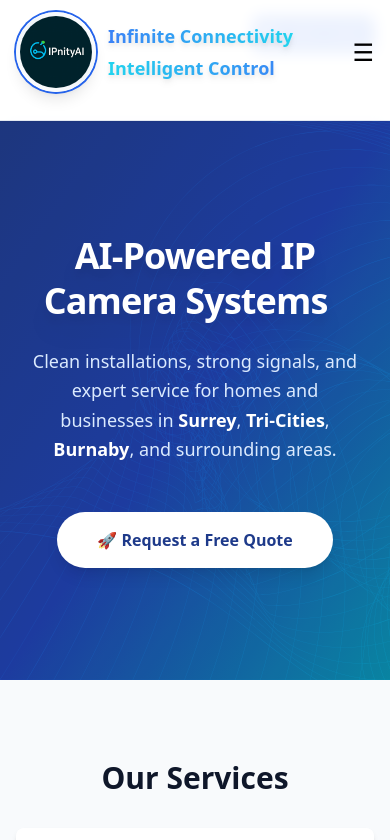
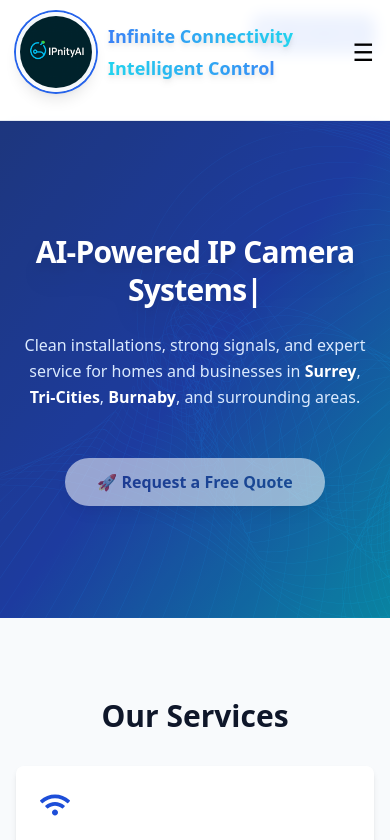
Before and after one commit to mikerdiaz/mtech-solutions, a Next.js app: page / in a window 390 px wide. Shown: the top 840 px of the page. Built offline with nearby package versions, Linux system fonts and the light colour scheme.

Commit message:
Correccion mobile 1

```diff
--- a/app/api/sentry-example-api/route.ts
+++ b/app/api/sentry-example-api/route.ts
@@ -1,14 +1,20 @@
 import { NextResponse } from "next/server";
 
 export const dynamic = "force-dynamic";
+
 class SentryExampleAPIError extends Error {
-  constructor(message: string | undefined) {
+  constructor(message?: string) {
     super(message);
     this.name = "SentryExampleAPIError";
   }
 }
+
 // A faulty API route to test Sentry's error monitoring
 export function GET() {
-  throw new SentryExampleAPIError("This error is raised on the backend called by the example page.");
+  throw new SentryExampleAPIError(
+    "This error is raised on the backend called by the example page."
+  );
+
+  // This line won't be reached unless the error is removed
   return NextResponse.json({ data: "Testing Sentry Error..." });
 }
--- a/app/components/ContactFormInner.js
+++ b/app/components/ContactFormInner.tsx
@@ -5,14 +5,14 @@ import emailjs from '@emailjs/browser';
 
 export default function ContactFormInner() {
   const [form, setForm] = useState({ name: '', email: '', message: '' });
-  const [status, setStatus] = useState(null);
+  const [status, setStatus] = useState<null | { type: 'success' | 'error'; message: string }>(null);
   const [isSending, setIsSending] = useState(false);
 
-  const handleChange = (e) => {
+  const handleChange = (e: React.ChangeEvent<HTMLInputElement | HTMLTextAreaElement>) => {
     setForm({ ...form, [e.target.name]: e.target.value });
   };
 
-  const handleSubmit = async (e) => {
+  const handleSubmit = async (e: React.FormEvent<HTMLFormElement>) => {
     e.preventDefault();
     setStatus(null);
     setIsSending(true);
@@ -37,24 +37,21 @@ export default function ContactFormInner() {
       setStatus({ type: 'success', message: 'Message sent successfully! 🎉' });
       setForm({ name: '', email: '', message: '' });
 
-    } catch (error) {
+    } catch (error: any) {
       console.error('❌ Error al enviar:', error);
 
       let errorMessage = 'Failed to send message.';
 
       if (error?.message?.includes('Failed to fetch')) {
         errorMessage = 'Network error: Check your internet connection or EmailJS domain settings.';
-      }
-      else if (error?.text?.includes('User ID')) {
+      } else if (error?.text?.includes('User ID')) {
         errorMessage = 'Invalid EmailJS credentials: Verify your Service ID, Template ID, and Public Key.';
-      }
-      else if (error?.status === 403) {
+      } else if (error?.status === 403) {
         errorMessage = 'Access denied: Your domain is not allowed in EmailJS settings.';
       }
 
       setStatus({ type: 'error', message: errorMessage });
-    }
-    finally {
+    } finally {
       setIsSending(false);
     }
   };
@@ -95,7 +92,7 @@ export default function ContactFormInner() {
             <textarea
               id="message"
               name="message"
-              rows="5"
+              rows={5}
               required
               value={form.message}
               onChange={handleChange}
--- a/app/components/Coverage.js
+++ b/app/components/Coverage.js
@@ -1,3 +1,5 @@
+'use client';
+
 export default function Coverage() {
   return (
     <section
--- a/app/components/Footer.js
+++ b/app/components/Footer.js
@@ -54,7 +54,7 @@ export default function Footer() {
 
       {/* Footer Bottom */}
       <div className="mt-10 text-center text-sm text-slate-400">
-        &copy; {new Date().getFullYear()} IpniTyAI. All rights reserved.
+        &copy; <span suppressHydrationWarning>{new Date().getFullYear()}</span> IpniTyAI. All rights reserved.
       </div>
     </footer>
   );
--- a/app/components/Hero.js
+++ b/app/components/Hero.js
@@ -1,12 +1,18 @@
 'use client';
 
-import { TypeAnimation } from 'react-type-animation';
+import dynamic from 'next/dynamic';
+
+// ✅ Importación dinámica corregida
+const TypeAnimation = dynamic(
+  () => import('react-type-animation').then(mod => mod.TypeAnimation),
+  { ssr: false }
+);
 
 export default function Hero() {
   return (
     <section
+      id="hero"
       className="relative bg-gradient-to-br from-blue-900 via-blue-800 to-cyan-600 text-white py-28 px-6 text-center overflow-hidden transition-colors duration-300"
-      id="hero"
     >
       {/* Fondo decorativo */}
       <div
@@ -21,7 +27,11 @@ export default function Hero() {
         data-aos-delay="100"
       >
         {/* Animación tipo máquina de escribir */}
-        <h1 className="text-4xl md:text-6xl font-extrabold leading-tight drop-shadow-xl tracking-tight">
+        <h1
+          className="text-3xl sm:text-4xl md:text-6xl font-extrabold leading-tight drop-shadow-xl tracking-tight fade-in"
+          data-aos="fade-up"
+          data-aos-delay="200"
+        >
           <TypeAnimation
             sequence={[
               'Smart Network Solutions', 2500,
@@ -36,16 +46,26 @@ export default function Hero() {
         </h1>
 
         {/* Subtítulo */}
-        <p className="mt-6 text-lg md:text-xl max-w-2xl mx-auto text-blue-100 leading-relaxed">
-          Clean installations, strong signals, and expert service for homes and businesses
-          in <strong className="text-white font-semibold">Surrey</strong>, <strong className="text-white font-semibold">Tri-Cities</strong>, <strong className="text-white font-semibold">Burnaby</strong>, and surrounding areas.
+        <p
+          className="mt-6 text-base sm:text-lg md:text-xl max-w-2xl mx-auto text-blue-100 leading-relaxed fade-in"
+          data-aos="fade-up"
+          data-aos-delay="300"
+        >
+          Clean installations, strong signals, and expert service for homes and businesses in{' '}
+          <strong className="text-white font-semibold">Surrey</strong>,{' '}
+          <strong className="text-white font-semibold">Tri-Cities</strong>,{' '}
+          <strong className="text-white font-semibold">Burnaby</strong>, and surrounding areas.
         </p>
 
-        {/* Botón CTA */}
-        <div className="mt-12">
+        {/* Botón CTA con animación de pulso */}
+        <div
+          className="mt-12 fade-in"
+          data-aos="fade-up"
+          data-aos-delay="400"
+        >
           <a
             href="#contact"
-            className="inline-block bg-white text-blue-900 font-semibold px-10 py-4 rounded-full shadow-lg hover:bg-slate-100 hover:shadow-cyan-500/60 transition duration-300 transform hover:scale-105 focus:outline-none focus:ring-4 focus:ring-cyan-400"
+            className="inline-block bg-white text-blue-900 font-semibold px-8 sm:px-10 py-3 sm:py-4 rounded-full shadow-lg hover:bg-slate-100 hover:shadow-cyan-500/60 transition duration-300 transform hover:scale-105 focus:outline-none focus:ring-4 focus:ring-cyan-400 animate-pulse sm:animate-none"
             aria-label="Request a free quote"
           >
             🚀 Request a Free Quote
--- a/app/components/ThemeToggle.js
+++ b/app/components/ThemeToggle.js
@@ -1,4 +1,5 @@
 'use client';
+
 import { FaSun, FaMoon } from 'react-icons/fa';
 import useTheme from '../hooks/useTheme'; // Asegúrate de que la ruta sea correcta
 
--- a/app/contact/page.tsx
+++ b/app/contact/page.tsx
@@ -1,4 +1,10 @@
-import ContactForm from '@/components/ContactForm';
+'use client';
+
+import dynamic from 'next/dynamic';
+
+const ContactForm = dynamic(() => import('@/components/ContactForm'), {
+  ssr: false,
+});
 
 export default function ContactPage() {
   return (
--- a/app/document.js
+++ b/app/document.js
@@ -2,7 +2,7 @@ import { Html, Head, Main, NextScript } from 'next/document';
 
 export default function Document() {
   return (
-    <Html lang="es" className="dark">
+    <Html lang="es">
       <Head>
         {/* Adobe Typekit preload example */}
         <link
--- a/app/globals.css
+++ b/app/globals.css
@@ -12,25 +12,37 @@ html, body {
   scroll-behavior: smooth;
 }
 
-/* ⌨️ Efecto de escritura */
+/* ⌨️ Efecto de escritura con cursor parpadeante */
 .typing {
   overflow: hidden;
   white-space: nowrap;
   border-right: 2px solid #06B6D4;
-  animation: typing 3s steps(30, end), hideCursor 0s 3s forwards;
+  animation:
+    typing 3s steps(30, end),
+    blinkCursor 0.6s step-end infinite,
+    hideCursor 0s 3s forwards;
 }
 
 @keyframes typing {
-  from {
-    width: 0;
-  }
-  to {
-    width: 100%;
-  }
+  from { width: 0; }
+  to { width: 100%; }
+}
+
+@keyframes blinkCursor {
+  0%, 100% { border-right-color: transparent; }
+  50% { border-right-color: #06B6D4; }
 }
 
 @keyframes hideCursor {
-  to {
-    border-right: none;
-  }
+  to { border-right: none; }
 }
+
+/* ✨ Fade-in opcional para elementos */
+.fade-in {
+  opacity: 0;
+  animation: fadeIn 0.8s ease-out forwards;
+}
+
+@keyframes fadeIn {
+  to { opacity: 1; }
+}
--- a/app/hooks/useTheme.js
+++ b/app/hooks/useTheme.ts
@@ -1,22 +1,26 @@
 'use client';
+
 import { useEffect, useState } from 'react';
 
 export default function useTheme() {
-  const [theme, setTheme] = useState('light');
+  const [theme, setTheme] = useState<'light' | 'dark' | null>(null);
+  const [isMounted, setIsMounted] = useState(false);
 
   useEffect(() => {
     const root = document.documentElement;
     const savedTheme = localStorage.getItem('theme');
     const prefersDark = window.matchMedia('(prefers-color-scheme: dark)').matches;
 
-    const initialTheme =
-      savedTheme ?? (prefersDark ? 'dark' : 'light');
+    const initialTheme = savedTheme ?? (prefersDark ? 'dark' : 'light');
 
     root.classList.toggle('dark', initialTheme === 'dark');
     setTheme(initialTheme);
+    setIsMounted(true);
   }, []);
 
   const toggleTheme = () => {
+    if (!theme) return;
+
     const root = document.documentElement;
     const newTheme = theme === 'dark' ? 'light' : 'dark';
 
@@ -25,5 +29,5 @@ export default function useTheme() {
     setTheme(newTheme);
   };
 
-  return { theme, toggleTheme };
+  return { theme, toggleTheme, isMounted };
 }
--- a/app/layout.tsx
+++ b/app/layout.tsx
@@ -2,14 +2,14 @@ import './globals.css';
 import AOSInitializer from './components/AOSInitializer';
 import ThemeToggle from './components/ThemeToggle';
 import { Analytics } from "@vercel/analytics/next";
+import Script from 'next/script';
 
 export default function RootLayout({ children }: { children: React.ReactNode }) {
   return (
     <html lang="en">
       <head>
-        <script
-          dangerouslySetInnerHTML={{
-            __html: `
+        <Script id="theme-script" strategy="beforeInteractive">
+          {`
             (function() {
               try {
                 const theme = localStorage.getItem('theme');
@@ -18,9 +18,8 @@ export default function RootLayout({ children }: { children: React.ReactNode })
                 }
               } catch (e) {}
             })();
-            `,
-          }}
-        />
+          `}
+        </Script>
       </head>
       <body className="bg-white text-black dark:bg-gray-900 dark:text-white transition-colors duration-300">
         <AOSInitializer />
--- a/app/page.js
+++ b/app/page.js
@@ -1,5 +1,16 @@
 'use client';
 
+import dynamic from 'next/dynamic';
+
+// Componentes que deben cargarse solo en el cliente
+const AOSInitializer = dynamic(() => import('./components/AOSInitializer'), {
+  ssr: false,
+});
+const Testimonials = dynamic(() => import('./components/Testimonials'), {
+  ssr: false,
+});
+
+// Componentes normales
 import Header from './components/Header';
 import Hero from './components/Hero';
 import Services from './components/Services';
@@ -7,8 +18,6 @@ import About from './components/About';
 import Coverage from './components/Coverage';
 import Contact from './components/Contact';
 import Footer from './components/Footer';
-import Testimonials from './components/Testimonials';
-import AOSInitializer from './components/AOSInitializer';
 
 export default function Home() {
   return (
```
Lines whose indentation alone changed are shown as unchanged.
